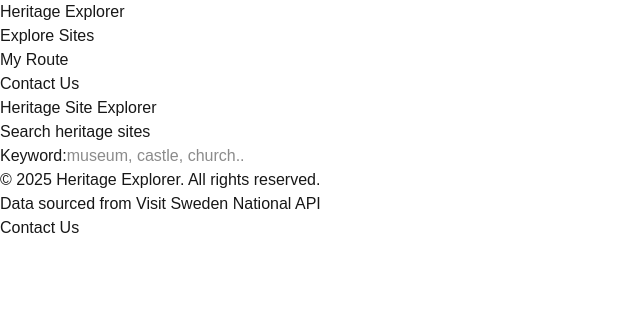
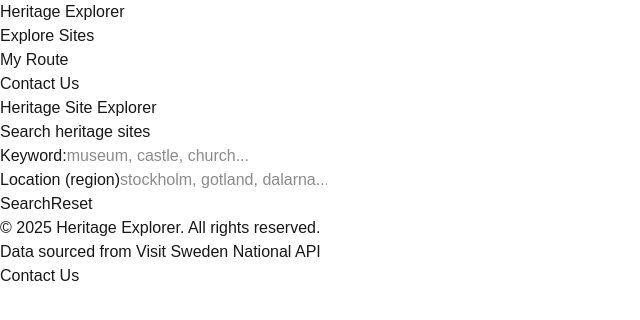
Before and after one commit to Sain49/heritage-explorer-swe, a Next.js app: page /site-explorer in a window 1280 px wide. Shown: the top 320 px of the page, without its empty margins (0-640 px from the left). Built offline with nearby package versions, Linux system fonts and the light colour scheme.

Commit message:
add button for search and reset SiteExplorer

```diff
--- a/app/site-explorer/page.tsx
+++ b/app/site-explorer/page.tsx
@@ -47,8 +47,29 @@
             type="text"
             value={keyword}
             onChange={(e) => setKeyword(e.target.value)}
-            placeholder="museum, castle, church.."
+            placeholder="museum, castle, church..."
           />
+        </div>
+
+        {/* location input */}
+        <div>
+          <label htmlFor="location">Location (region)</label>
+          <input
+            id="location"
+            type="text"
+            value={location}
+            onChange={(e) => setLocation(e.target.value)}
+            placeholder="stockholm, gotland, dalarna..."
+          />
+        </div>
+
+        {/* buttons */}
+        <div>
+          <button onClick={handleSearch} disabled={isLoading}>
+            {isLoading ? "Searching..." : "Search"}
+          </button>
+
+          <button onClick={handleReset}>Reset</button>
         </div>
       </div>
     </div>
```
